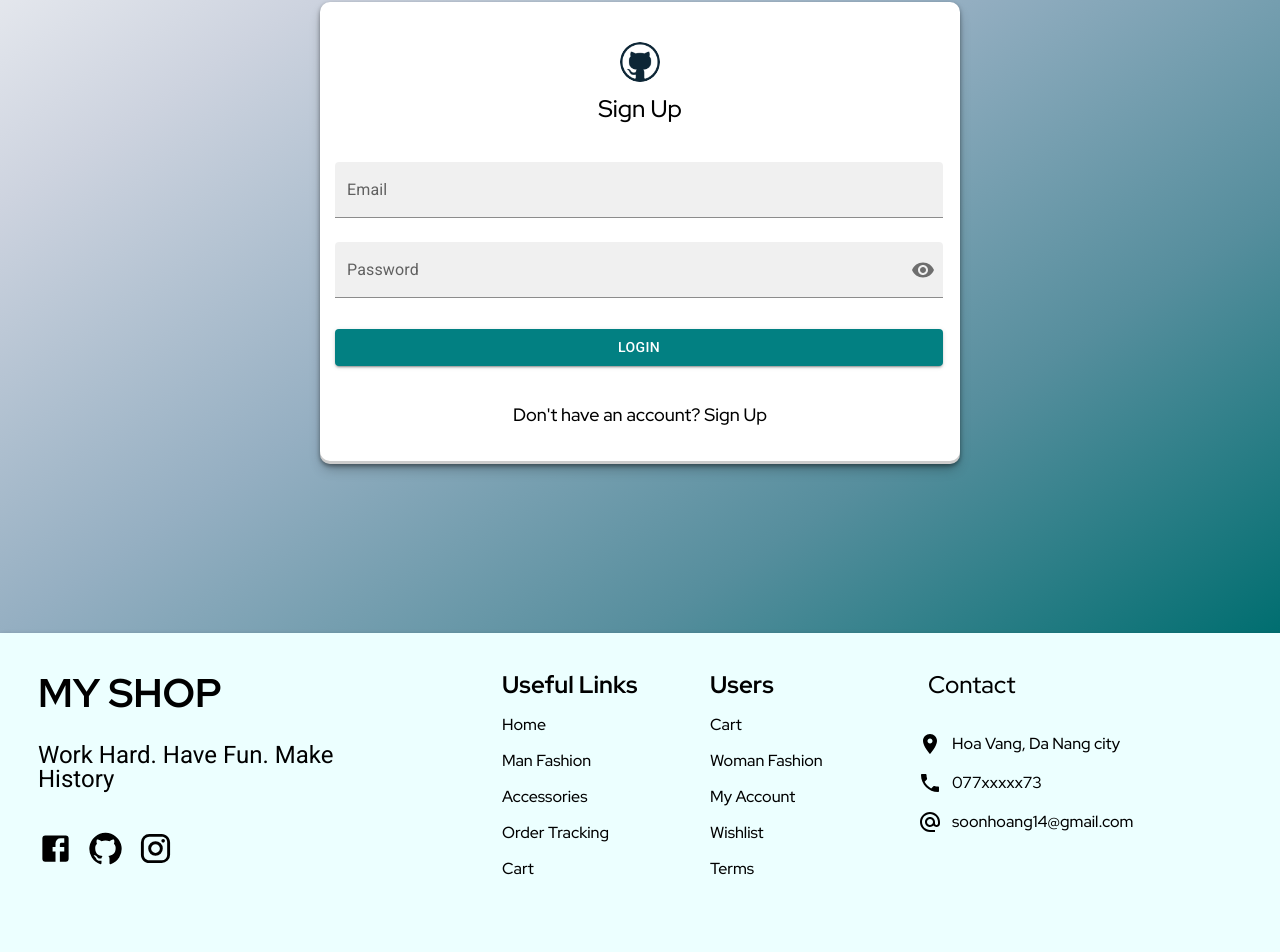
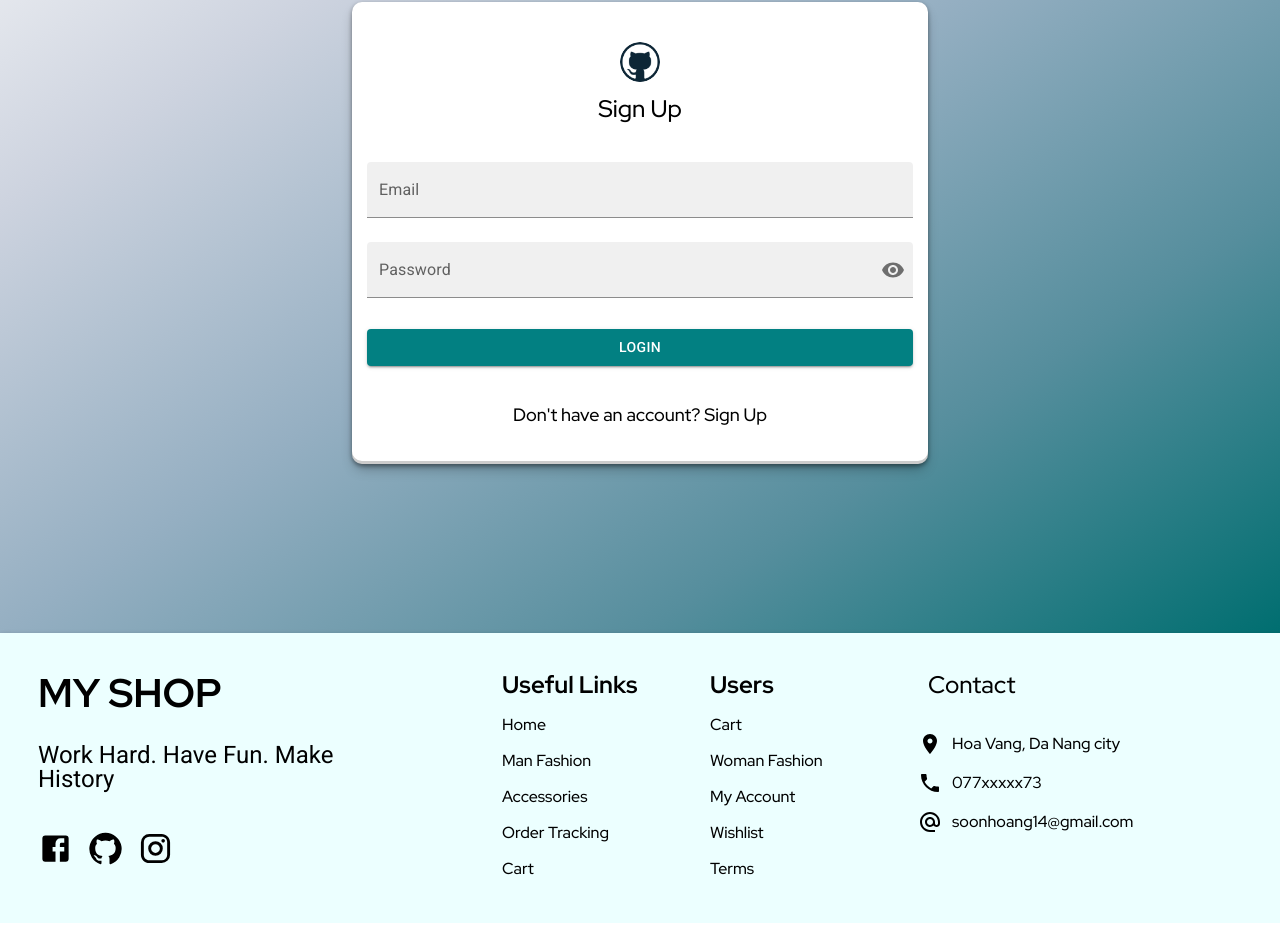
Before and after one commit to HwangSoon14/fakeshop, a React (Create React App) app: page /login in a window 1280 px wide. Shown: the part 217-1169 px from the top of the page. After the commit the page ends 1140 px from the top, so only its background shows below. Built offline with nearby package versions, Linux system fonts and the light colour scheme; no server answers.

Commit message:
last-push

```diff
--- a/src/css/Footer.scss
+++ b/src/css/Footer.scss
@@ -1,7 +1,7 @@
 .footer {
     width: 100%;
     padding: 40px 30px 0 30px;
-    height: 300px;
+    min-height: 250px;
     background-color: #ecffff;
     display: flex;
     justify-content: space-around;
--- a/src/css/ScrollToTopButton.scss
+++ b/src/css/ScrollToTopButton.scss
@@ -13,7 +13,7 @@
     bottom: 10%;
     right: 1%;
     position: fixed;
-    transition: 0.3s ease transform;
+    transition: 0.3s ease all;
     box-shadow: rgba(17, 17, 26, 0.1) 0px 4px 16px, rgba(17, 17, 26, 0.1) 0px 8px 24px, rgba(17, 17, 26, 0.1) 0px 16px 56px;
     &:hover {
 
--- a/src/css/User.scss
+++ b/src/css/User.scss
@@ -18,7 +18,7 @@
         }
     }
     &-container {
-        width: 50%;
+        width: 45%;
         min-height: 50%;
         display: flex;
         flex-direction: column;
```
